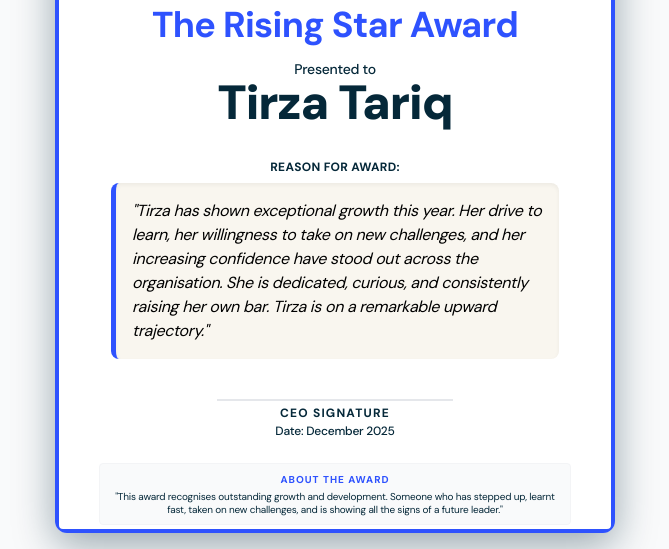
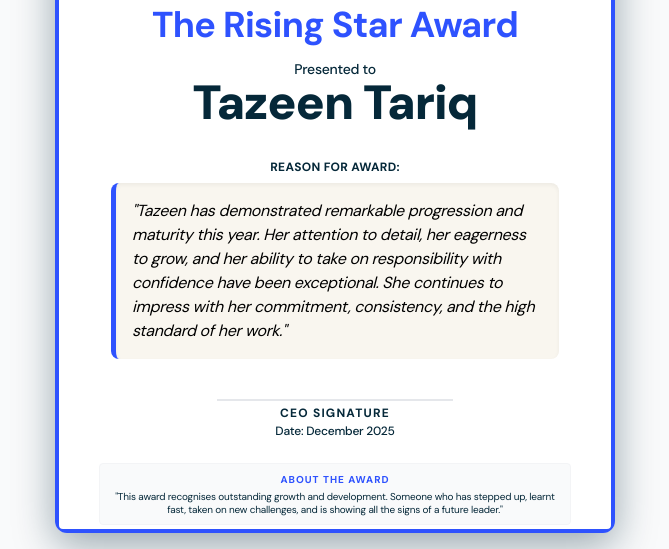
Before and after one commit to LeahPort/Jack-Award, a plain HTML site: page index.html in a window 1280 px wide. Shown: the part 277-826 px from the top of the page, without its empty margins (305-974 px from the left). Drawn offline with nearby package versions, Linux system fonts and the light colour scheme.

Commit message:
Update index.html

```diff
--- a/index.html
+++ b/index.html
@@ -3,7 +3,7 @@
 <head>
     <meta charset="UTF-8">
     <meta name="viewport" content="width=device-width, initial-scale=1.0">
-    <title>Build Concierge Award Plaque: Tirza Tariq</title>
+    <title>Build Concierge Award Plaque: Tazeen Tariq</title>
 
     <!-- Load DM Sans -->
     <link href="https://fonts.googleapis.com/css2?family=DM+Sans:wght@400;500;700;900&display=swap" rel="stylesheet">
@@ -82,12 +82,16 @@
                     </svg>
                 </div>
 
-                <h2 class="text-4xl font-bold color-blue heading-style mb-0.5">The Rising Star Award</h2>
+                <h2 class="text-4xl font-bold color-blue heading-style mb-0.5">
+                    The Rising Star Award
+                </h2>
 
-                <p class="text-sm font-medium color-dark-blue mt-3 body-style">Presented to</p>
+                <p class="text-sm font-medium color-dark-blue mt-3 body-style">
+                    Presented to
+                </p>
 
                 <h1 class="text-5xl font-extrabold color-dark-blue heading-style mb-4">
-                    Tirza Tariq
+                    Tazeen Tariq
                 </h1>
             </div>
 
@@ -98,7 +102,7 @@
                 </h3>
 
                 <blockquote class="text-bc-dark-blue text-base italic body-style p-4 bg-taupe rounded-lg citation-block shadow-inner mx-auto max-w-md">
-                    "Tirza has shown exceptional growth this year. Her drive to learn, her willingness to take on new challenges, and her increasing confidence have stood out across the organisation. She is dedicated, curious, and consistently raising her own bar. Tirza is on a remarkable upward trajectory."
+                    "Tazeen has demonstrated remarkable progression and maturity this year. Her attention to detail, her eagerness to grow, and her ability to take on responsibility with confidence have been exceptional. She continues to impress with her commitment, consistency, and the high standard of her work."
                 </blockquote>
             </div>
 
```
